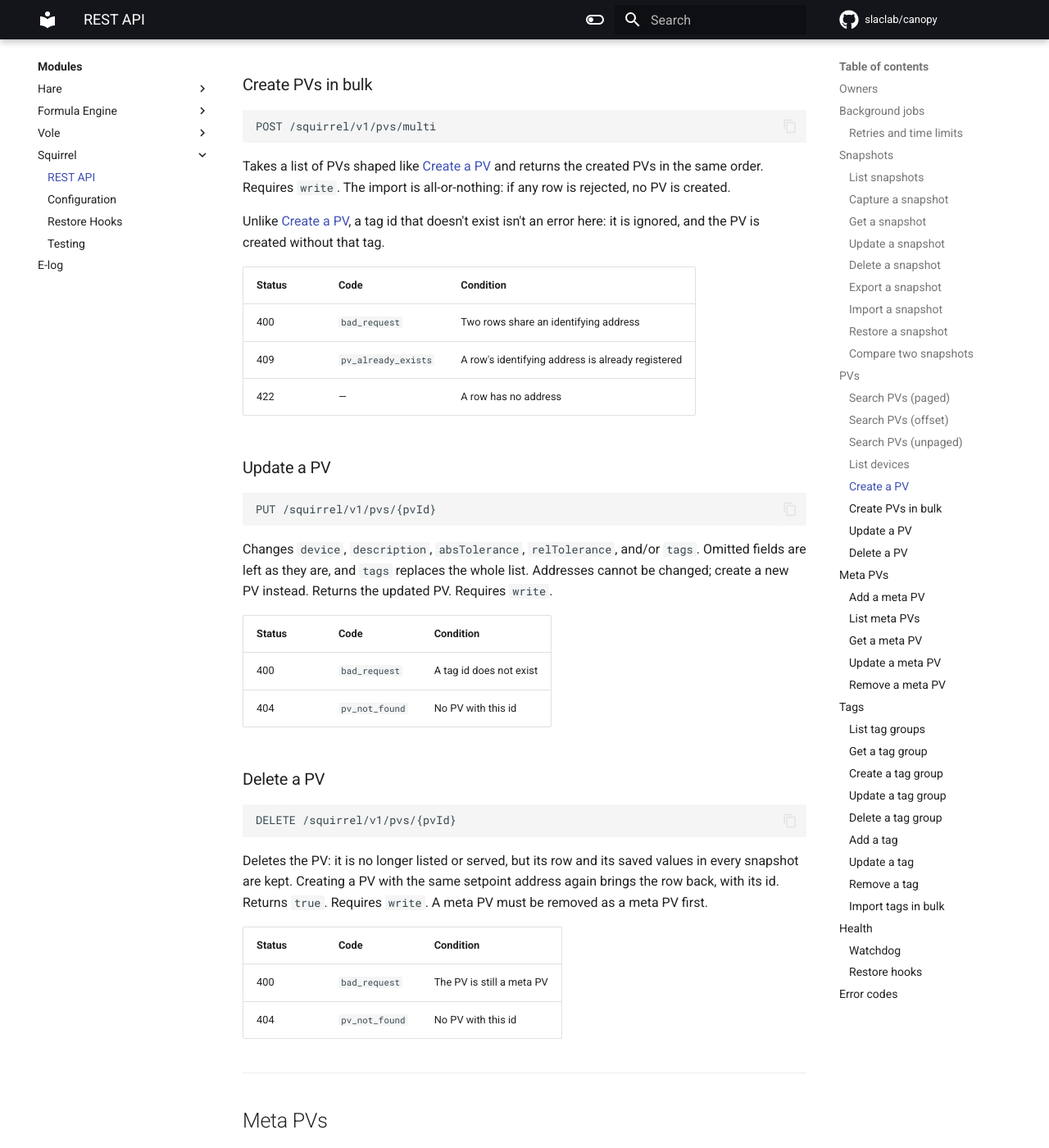
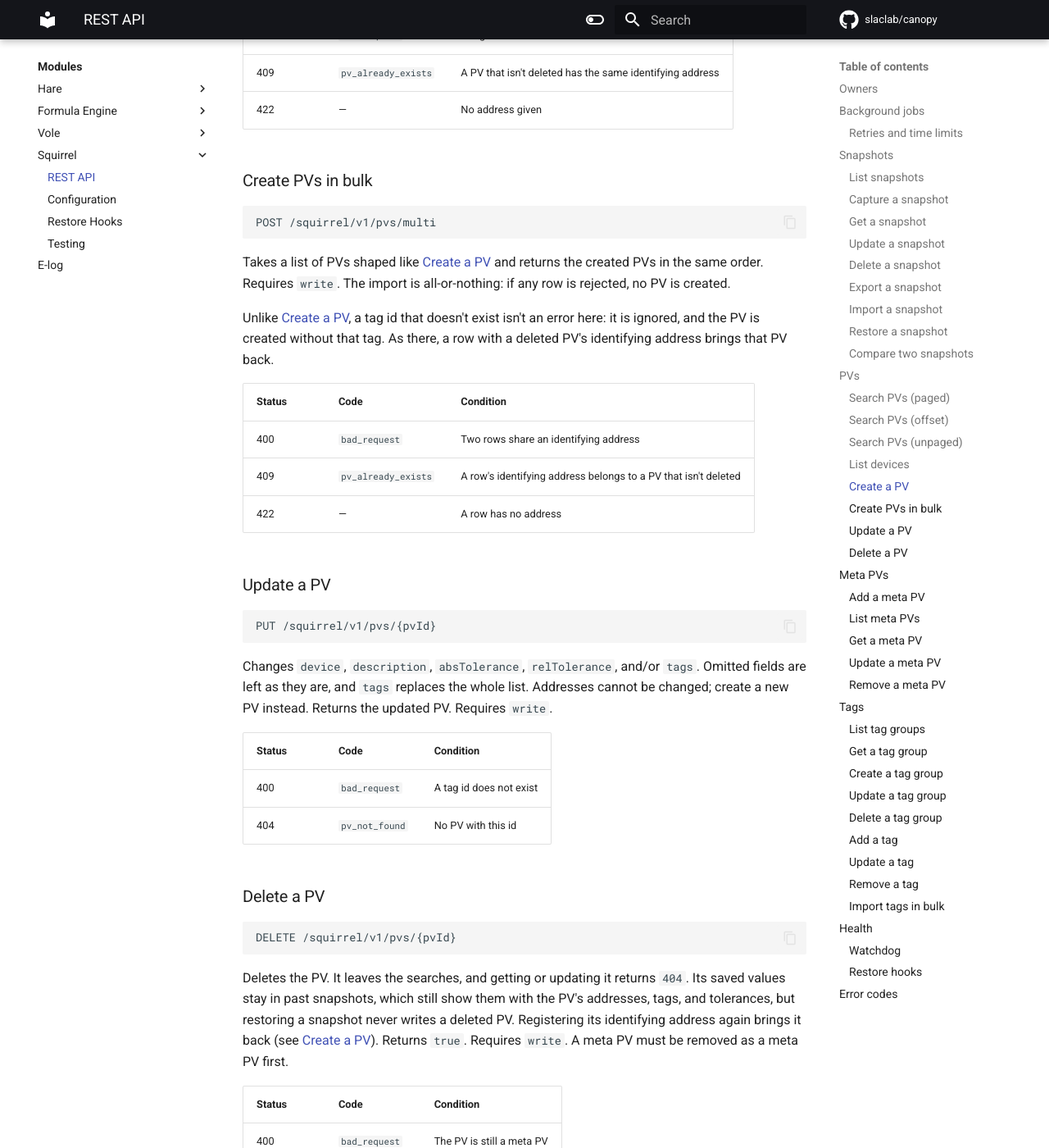
Before and after one commit to slaclab/canopy, an MkDocs documentation site: the page built from docs/squirrel/rest_api.md, in a window 1280 px wide and 1400 px high, scrolled down 11832 px. Shown: the whole window at 82% size. Built offline with MkDocs 1.6.1 and Material for MkDocs 9.7.7, drawn with Linux system fonts in a browser that asks for light colours; comment, search, counter and statistics services are not loaded; some of the changed text lies outside the part shown.

Commit message:
DOC: Say how creating a PV revives a deleted one, and that a restore skips deleted PVs

````diff
--- a/docs/squirrel/rest_api.md
+++ b/docs/squirrel/rest_api.md
@@ -306,7 +306,8 @@
 Changes a snapshot's `title`, `description` and `retain`; saved values never
 change. Both methods apply only the fields sent. Returns the updated summary.
 Requires `write`. A snapshot with `retain` set is never pruned: set it on a
-snapshot a service outside Canopy refers to.
+snapshot a service outside Canopy refers to (see
+[Turn pruning on](../deployment/history/operations.md#turn-pruning-on)).
 
 ??? example "Request body"
     ```json
@@ -426,6 +427,7 @@
 |--------|------|-----------|
 | 400 | `nothing_to_import` | None of the bundle's values could be imported |
 | 403 | `forwarded_write_refused` | `mode=captured` from a key that isn't a service key, or without `X-Canopy-On-Behalf-Of` |
+| 403 | `insufficient_facility_access` | The key is limited to some facilities, and the bundle has no facility or one outside them |
 | 403 | `not_owner` | Another instance owns the bundle's facility |
 | 404 | `facility_not_found` | No facility with the bundle's slug |
 | 409 | `snapshot_id_conflict` | `mode=captured`: a snapshot with this id exists with a different time or facility |
@@ -452,7 +454,8 @@
     }
     ```
 
-Without a body, the whole snapshot is restored.
+Without a body, the whole snapshot is restored. A [deleted](#delete-a-pv)
+PV's saved value is never written.
 
 | Status | Code | Condition |
 |--------|------|-----------|
@@ -605,12 +608,14 @@
 values must match exactly. `tags` takes tag ids.
 
 A PV is identified by its first address in the order setpoint, readback,
-config. Two PVs with the same identifying address are duplicates.
+config. Two PVs with the same identifying address are duplicates. If a
+[deleted](#delete-a-pv) PV has the identifying address, that PV comes back,
+with its id and created date; everything else comes from the request.
 
 | Status | Code | Condition |
 |--------|------|-----------|
 | 400 | `bad_request` | A tag id does not exist |
-| 409 | `pv_already_exists` | A PV with the same identifying address exists |
+| 409 | `pv_already_exists` | A PV that isn't deleted has the same identifying address |
 | 422 | — | No address given |
 
 ### Create PVs in bulk
@@ -624,12 +629,13 @@
 if any row is rejected, no PV is created.
 
 Unlike [Create a PV](#create-a-pv), a tag id that doesn't exist isn't an
-error here: it is ignored, and the PV is created without that tag.
+error here: it is ignored, and the PV is created without that tag. As there,
+a row with a deleted PV's identifying address brings that PV back.
 
 | Status | Code | Condition |
 |--------|------|-----------|
 | 400 | `bad_request` | Two rows share an identifying address |
-| 409 | `pv_already_exists` | A row's identifying address is already registered |
+| 409 | `pv_already_exists` | A row's identifying address belongs to a PV that isn't deleted |
 | 422 | — | A row has no address |
 
 ### Update a PV
@@ -654,10 +660,12 @@
 DELETE /squirrel/v1/pvs/{pvId}
 ```
 
-Deletes the PV: it is no longer listed or served, but its row and its saved
-values in every snapshot are kept. Creating a PV with the same setpoint address
-again brings the row back, with its id. Returns `true`. Requires `write`. A meta
-PV must be removed as a meta PV first.
+Deletes the PV. It leaves the searches, and getting or updating it returns
+`404`. Its saved values stay in past snapshots, which still show them with
+the PV's addresses, tags, and tolerances, but restoring a snapshot never
+writes a deleted PV. Registering its identifying address again brings it
+back (see [Create a PV](#create-a-pv)). Returns `true`. Requires `write`. A
+meta PV must be removed as a meta PV first.
 
 | Status | Code | Condition |
 |--------|------|-----------|
````
